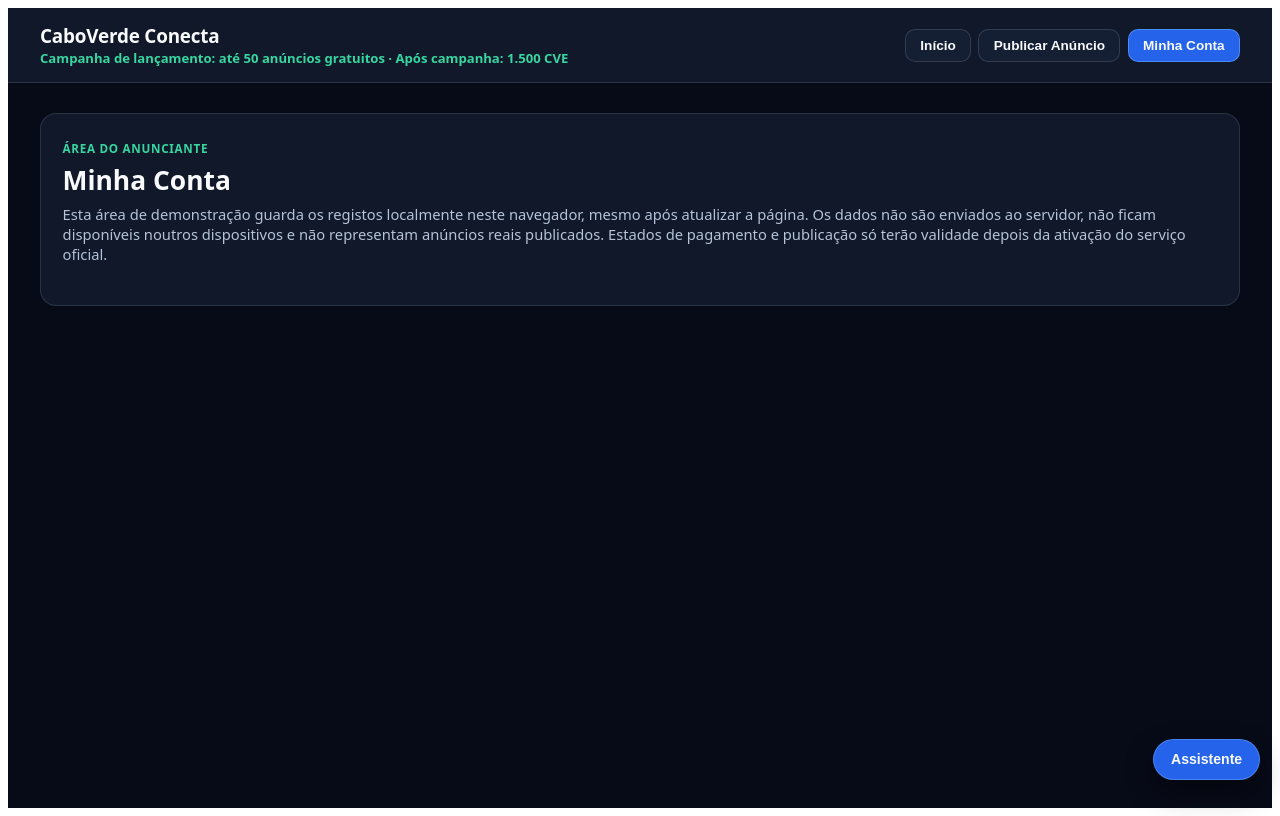
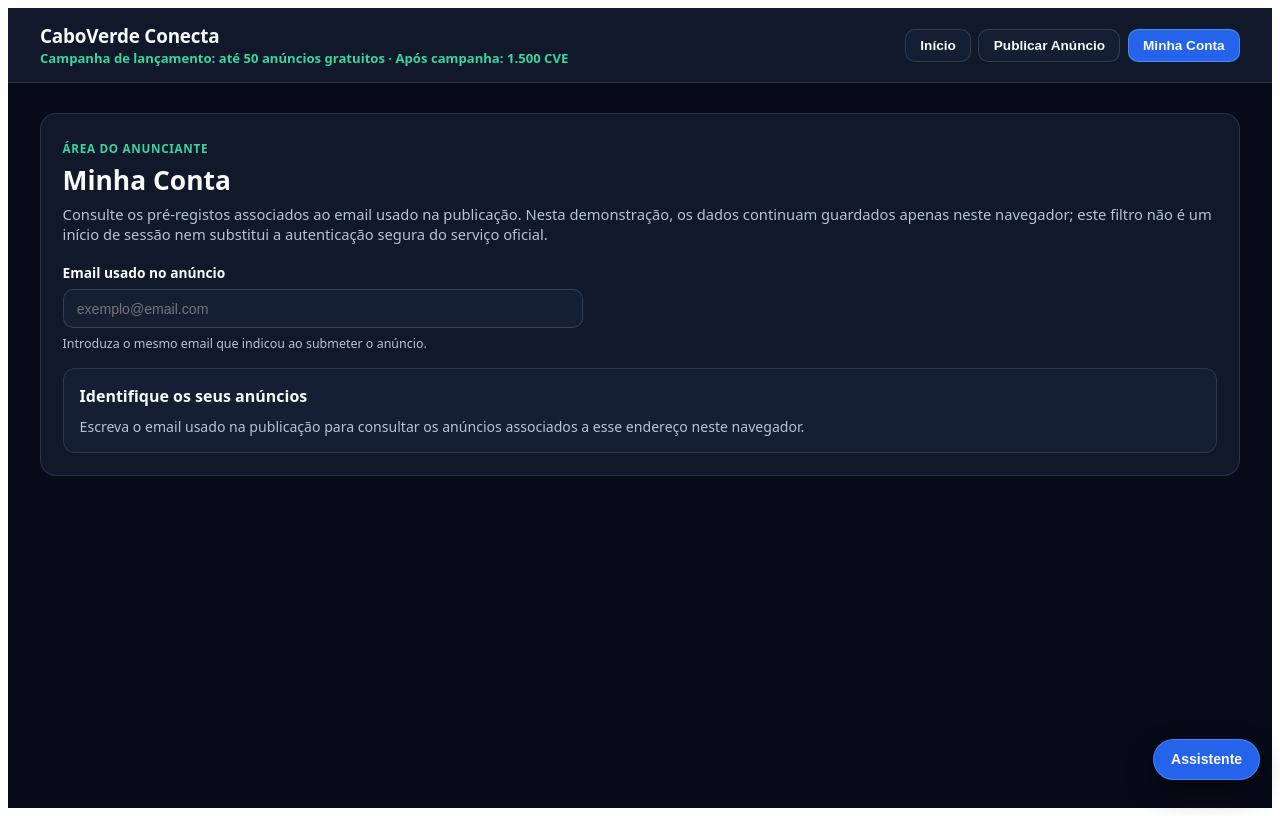
Before and after one commit to Jnivaldo/caboverde-conecta-v2, a React (Vite) app: page / in a window 1280 px wide. Both pictures are taken after a click on the button "Minha Conta". Built offline with nearby package versions, Linux system fonts and the light colour scheme.

Commit message:
feat: scope advertiser preview listings by email

```diff
--- a/src/App.tsx
+++ b/src/App.tsx
@@ -7,6 +7,7 @@ import {
   type PaymentMethod,
   previewListingRepository,
 } from "./data/listingRepository";
+import { countListingsByStatus, getPreviewListingsByEmail } from "./data/listingManagement";
 
 interface ChatMessage {
   id: string;
@@ -54,11 +55,21 @@ export default function App() {
   const [auditLogs, setAuditLogs] = useState<string[]>(() =>
     previewListingRepository.loadAudit()
   );
+  const [accountEmail, setAccountEmail] = useState("");
 
   useEffect(() => {
     previewListingRepository.saveListings(listings);
     previewListingRepository.saveAudit(auditLogs);
   }, [listings, auditLogs]);
+
+  const accountListings = useMemo(
+    () => getPreviewListingsByEmail(listings, accountEmail),
+    [listings, accountEmail]
+  );
+  const accountListingCounts = useMemo(
+    () => countListingsByStatus(accountListings),
+    [accountListings]
+  );
 
   // Filtros públicos (apenas anúncios publicados)
   const [query, setQuery] = useState("");
@@ -701,12 +712,60 @@ export default function App() {
             <span style={eyebrowStyle("#38D6A0")}>ÁREA DO ANUNCIANTE</span>
             <h1 style={{ margin: "0.25rem 0 0.4rem", fontSize: "1.65rem" }}>Minha Conta</h1>
             <p style={{ margin: "0 0 1.2rem", color: "#B5C3D8", fontSize: "0.92rem" }}>
-              Esta área de demonstração guarda os registos localmente neste navegador, mesmo após atualizar a página. Os dados não são enviados ao servidor, não ficam disponíveis noutros dispositivos e não representam anúncios reais publicados.
-              Estados de pagamento e publicação só terão validade depois da ativação do serviço oficial.
+              Consulte os pré-registos associados ao email usado na publicação. Nesta demonstração, os dados continuam guardados apenas neste navegador; este filtro não é um início de sessão nem substitui a autenticação segura do serviço oficial.
             </p>
 
+            <div style={{ display: "grid", gap: "0.45rem", marginBottom: "1rem", maxWidth: 520 }}>
+              <label htmlFor="account-email-preview" style={{ color: "#F8FAFC", fontSize: "0.86rem", fontWeight: 600 }}>
+                Email usado no anúncio
+              </label>
+              <input
+                id="account-email-preview"
+                type="email"
+                value={accountEmail}
+                onChange={(e) => setAccountEmail(e.target.value)}
+                placeholder="exemplo@email.com"
+                autoComplete="email"
+                style={inputStyle}
+              />
+              <span style={{ color: "#B5C3D8", fontSize: "0.78rem" }}>
+                Introduza o mesmo email que indicou ao submeter o anúncio.
+              </span>
+            </div>
+
+            {accountEmail.trim() && (
+              <div style={{ display: "grid", gridTemplateColumns: "repeat(auto-fit, minmax(125px, 1fr))", gap: "0.65rem", marginBottom: "1rem" }}>
+                {[
+                  { label: "Total", value: accountListings.length, color: "#60A5FA" },
+                  { label: "Pendentes", value: accountListingCounts.pending, color: "#FBBF24" },
+                  { label: "Publicados", value: accountListingCounts.published, color: "#38D6A0" },
+                  { label: "Suspensos / rejeitados", value: accountListingCounts.suspended + accountListingCounts.rejected, color: "#F87171" },
+                ].map((item) => (
+                  <div key={item.label} style={{ ...subCardStyle, gap: "0.2rem", padding: "0.75rem" }}>
+                    <span style={{ color: "#B5C3D8", fontSize: "0.76rem" }}>{item.label}</span>
+                    <strong style={{ color: item.color, fontSize: "1.35rem" }}>{item.value}</strong>
+                  </div>
+                ))}
+              </div>
+            )}
+
             <div style={{ display: "grid", gap: "0.85rem" }}>
-              {listings.map((item) => (
+              {!accountEmail.trim() ? (
+                <div style={subCardStyle}>
+                  <strong>Identifique os seus anúncios</strong>
+                  <span style={{ color: "#B5C3D8", fontSize: "0.88rem" }}>
+                    Escreva o email usado na publicação para consultar os anúncios associados a esse endereço neste navegador.
+                  </span>
+                </div>
+              ) : accountListings.length === 0 ? (
+                <div style={subCardStyle}>
+                  <strong>Nenhum anúncio encontrado para este email</strong>
+                  <span style={{ color: "#B5C3D8", fontSize: "0.88rem" }}>
+                    Confirme se escreveu o mesmo endereço utilizado no formulário de publicação. Os anúncios guardados noutro navegador ou dispositivo não aparecem nesta demonstração.
+                  </span>
+                </div>
+              ) : (
+                accountListings.map((item) => (
                   <div key={item.id} style={rowCardStyle}>
                     <div style={{ display: "flex", gap: "0.9rem", alignItems: "center", flexWrap: "wrap" }}>
                       <div style={{ width: 96, aspectRatio: "4 / 3", borderRadius: 10, overflow: "hidden", backgroundColor: "#10182A" }}>
@@ -740,7 +799,8 @@ export default function App() {
                       <span style={badgeStyle("#6D28D9")}>Anúncio: {item.listingStatus}</span>
                     </div>
                   </div>
-              ))}
+                ))
+              )}
             </div>
           </section>
         )}
```
Lines whose indentation alone changed are shown as unchanged.
